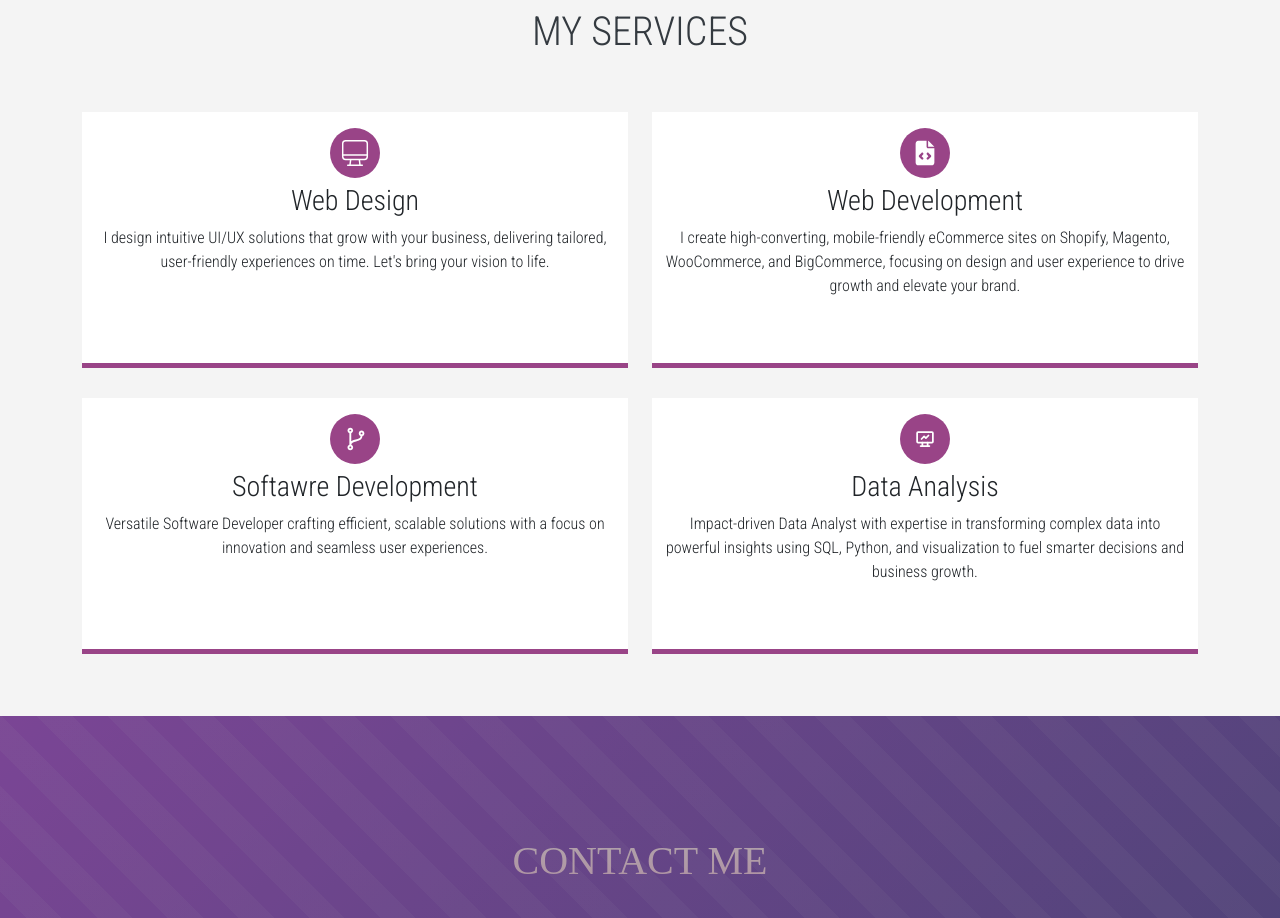
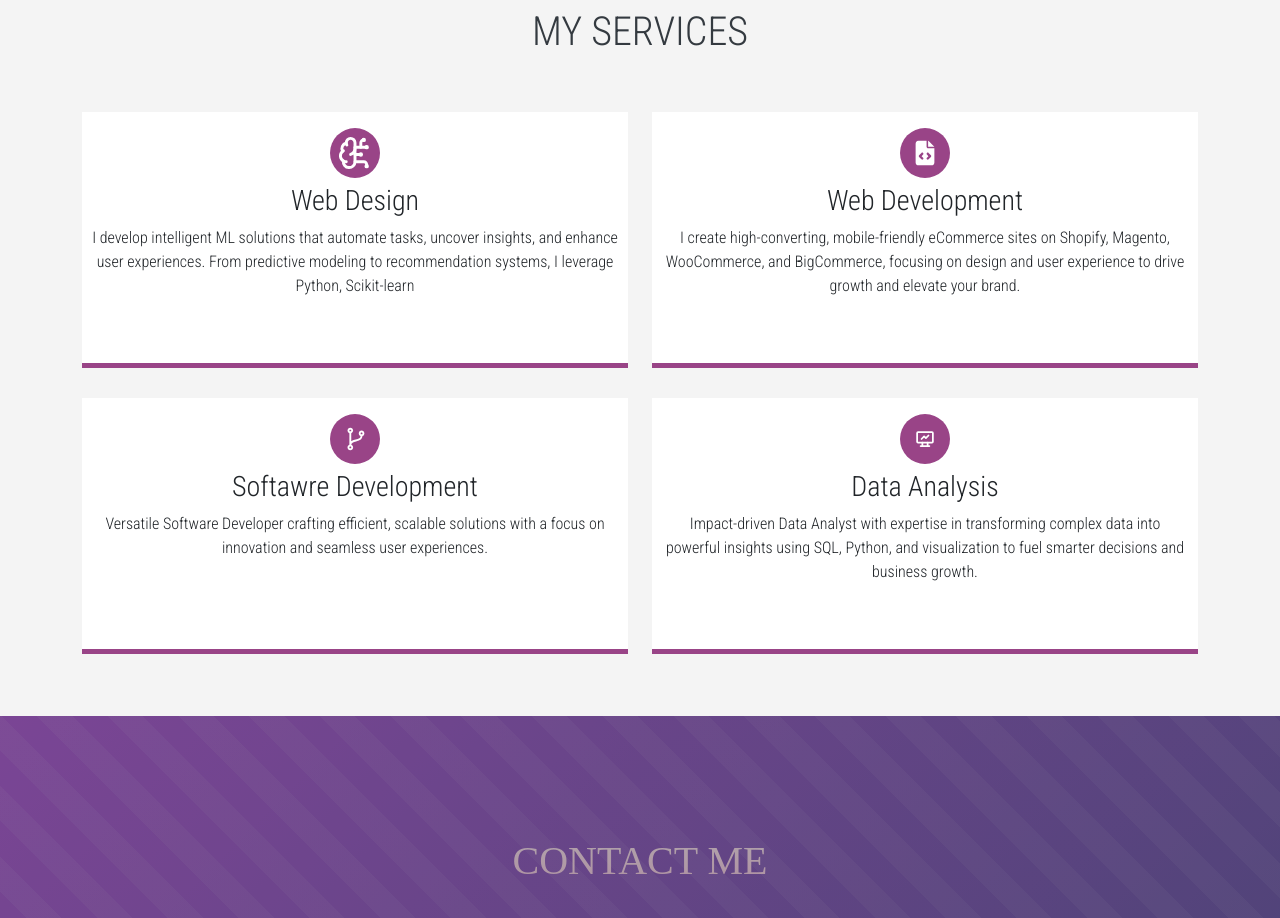
Before and after one commit to AhmadInsight/Cern-portfolio, a React (Vite) app: page /#home in a window 1280 px wide. Shown: the part 1200-2118 px from the top of the page. Built offline with nearby package versions, Linux system fonts and the light colour scheme.

Commit message:
Updated portfolio

```diff
--- a/src/components/Services.tsx
+++ b/src/components/Services.tsx
@@ -1,9 +1,7 @@
-import {  FaFileCode } from "react-icons/fa6";
-import { CiDesktop } from "react-icons/ci";
+import { FaFileCode } from "react-icons/fa6";
+import { LuBrainCircuit } from "react-icons/lu";
 import { TbDeviceAnalytics } from "react-icons/tb";
 import { LiaCodeBranchSolid } from "react-icons/lia";
-
-
 
 export const Services = () => {
   return (
@@ -14,14 +12,13 @@ export const Services = () => {
           <div className="col-xxl-3 col-xl-6 col-lg-6 col-md-6 col-sm-6">
             <div className="box">
               <div className="circle">
-                <CiDesktop className="icon" size="35" />
+                <LuBrainCircuit className="icon" size="35" />
               </div>
-
               <h3>Web Design</h3>
               <p>
-                I design intuitive UI/UX solutions that grow with your business,
-                delivering tailored, user-friendly experiences on time.
-                Let&#39;s bring your vision to life.
+                I develop intelligent ML solutions that automate tasks, uncover
+                insights, and enhance user experiences. From predictive modeling
+                to recommendation systems, I leverage Python, Scikit-learn
               </p>
             </div>
           </div>
```
